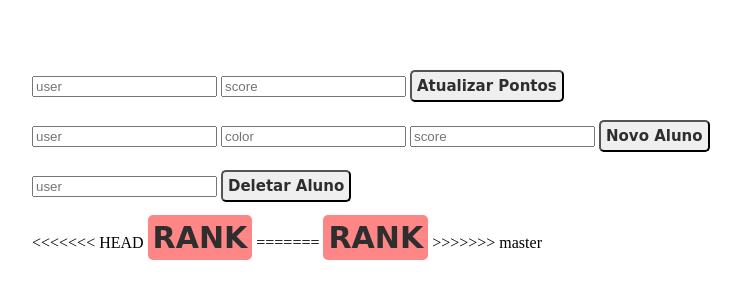
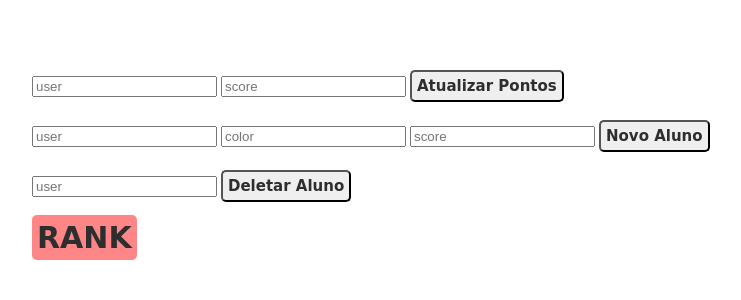
Before and after one commit to olivmath/rank-myrobot, a Flask app: page /edit in a window 1280 px wide. Shown: the top 300 px of the page, without its empty margins (38-779 px from the left). Run offline with Flask 2, Linux system fonts and the light colour scheme.

Commit message:
consertando detalhes

```diff
--- a/rank/templates/edit.html
+++ b/rank/templates/edit.html
@@ -51,11 +51,8 @@
     </form>
 
     <br>
-<<<<<<< HEAD
-    <a href="/" text-decoration: none>RANK</a>
-=======
+
     <a href="/">RANK</a>
->>>>>>> master
 
     <script type="text/javascript">
 
--- a/rank/templates/rank.html
+++ b/rank/templates/rank.html
@@ -27,12 +27,8 @@
 		<ul>
 			<a href="login">Login</a>
 		</ul>
-<<<<<<< HEAD
 	</div>
 
-=======
-	</div>
->>>>>>> master
 	<ol class="flex-container">
 		{% for i in rank['rank'] %}
 		<li>
--- a/settings.py
+++ /dev/null
@@ -1,2 +0,0 @@
-from dotenv import load_dotenv
-load_dotenv()
```
Also changed, not shown: rank/Ranking.db (deleted), 1 other file.
